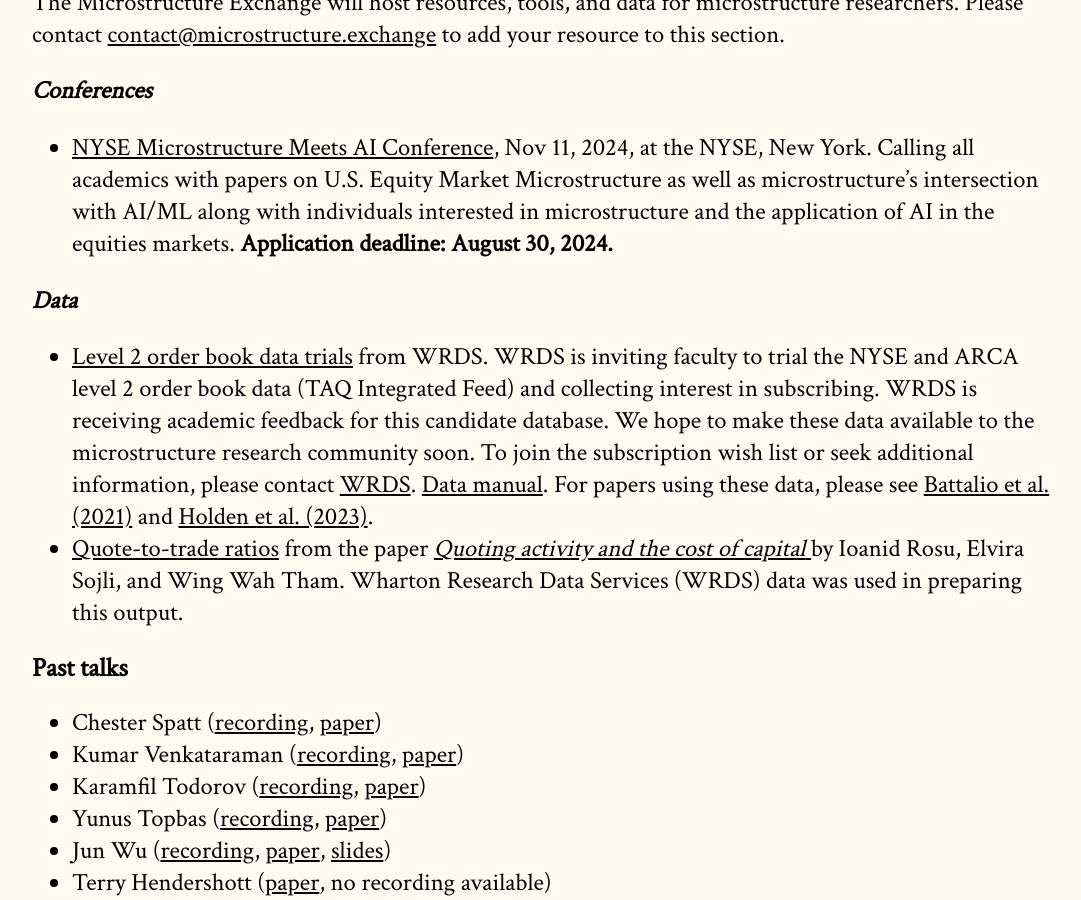
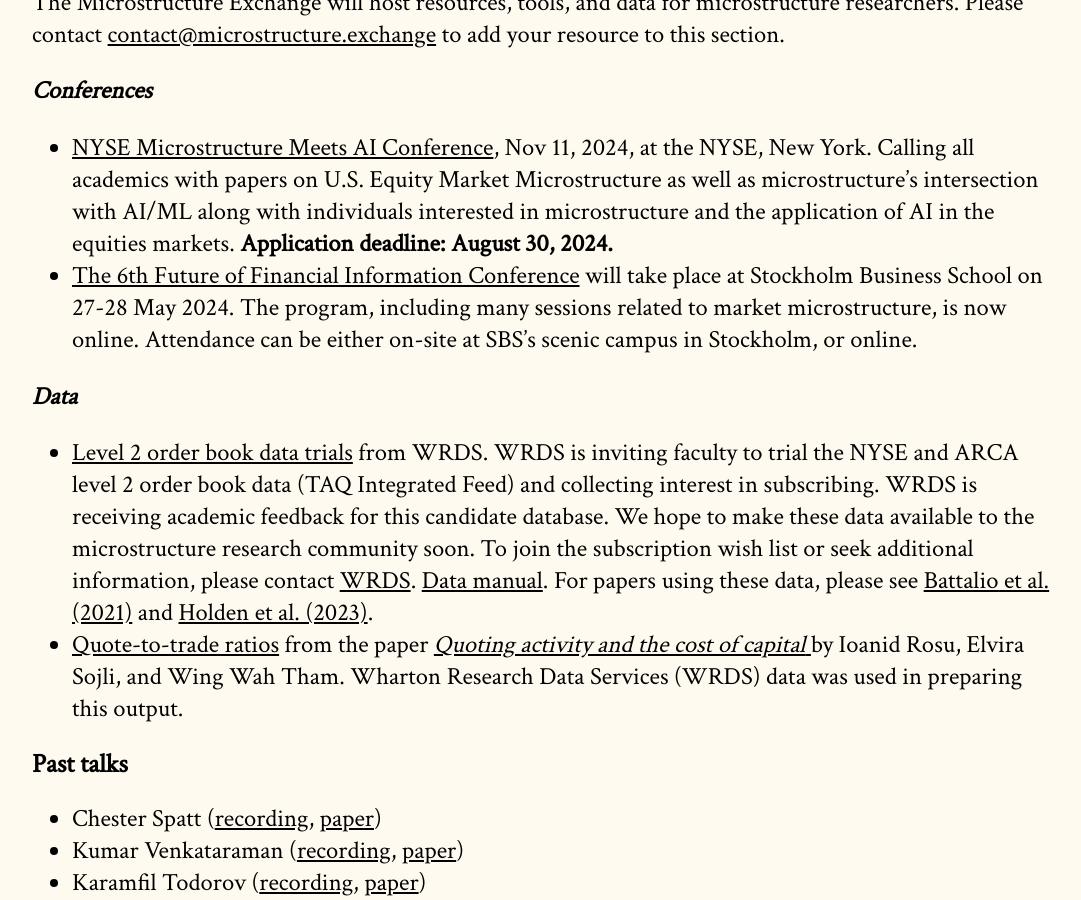
Before and after one commit to cpfiffer/microstructure.exchange, a Jekyll site: the page built from index.md, in a window 1280 px wide and 900 px high, scrolled down 2719 px. Shown: the whole window, without its empty margins (96-1177 px from the left). Built offline with Jekyll 4.4.1, drawn with Linux system fonts in a browser that asks for light colours; some web fonts are replaced.

Commit message:
Update index.md

```diff
--- a/index.md
+++ b/index.md
@@ -62,6 +62,7 @@ The Microstructure Exchange will host resources, tools, and data for microstruct
 
 ### Conferences
 - [NYSE Microstructure Meets AI Conference](https://www.nyse.com/events/nyse-microstructure-meets-ai-conference), Nov 11, 2024, at the NYSE, New York. Calling all academics with papers on U.S. Equity Market Microstructure as well as microstructure’s intersection with AI/ML along with individuals interested in microstructure and the application of AI in the equities markets. **Application deadline: August 30, 2024.**
+- [The 6th Future of Financial Information Conference](https://futfin.info/conference/) will take place at Stockholm Business School on 27-28 May 2024. The program, including many sessions related to market microstructure, is now online. Attendance can be either on-site at SBS’s scenic campus in Stockholm, or online.
 
 ### Data
 
```
